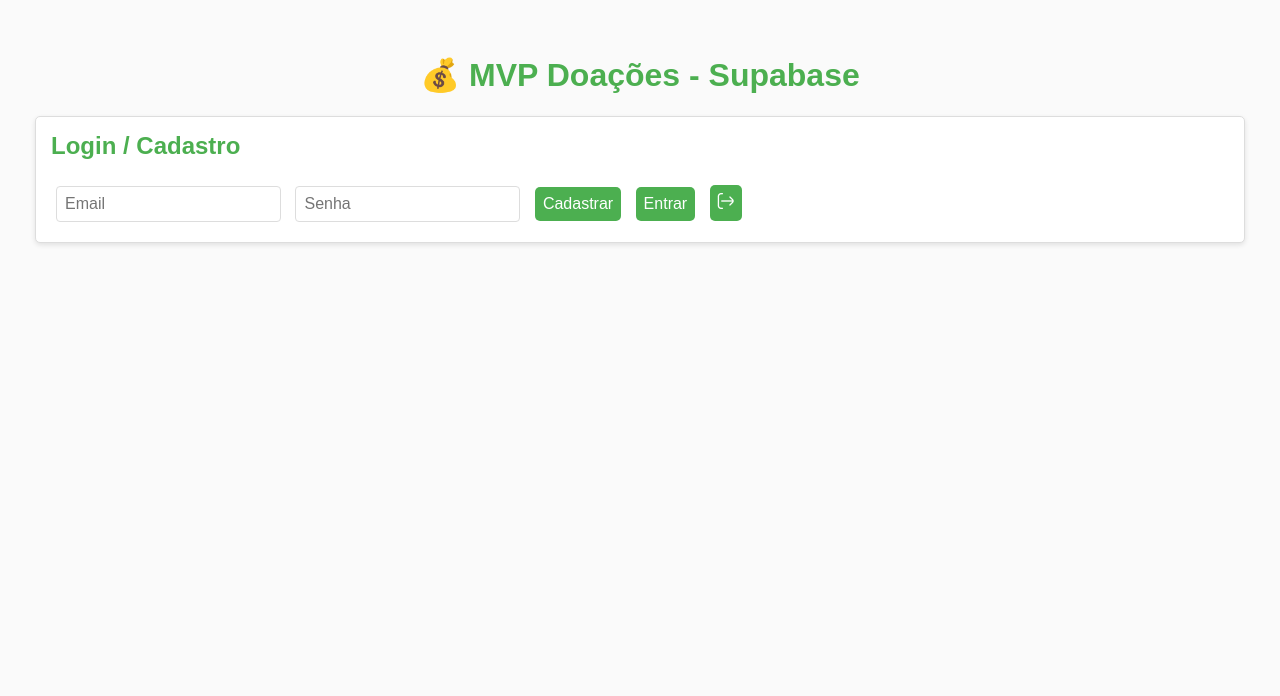
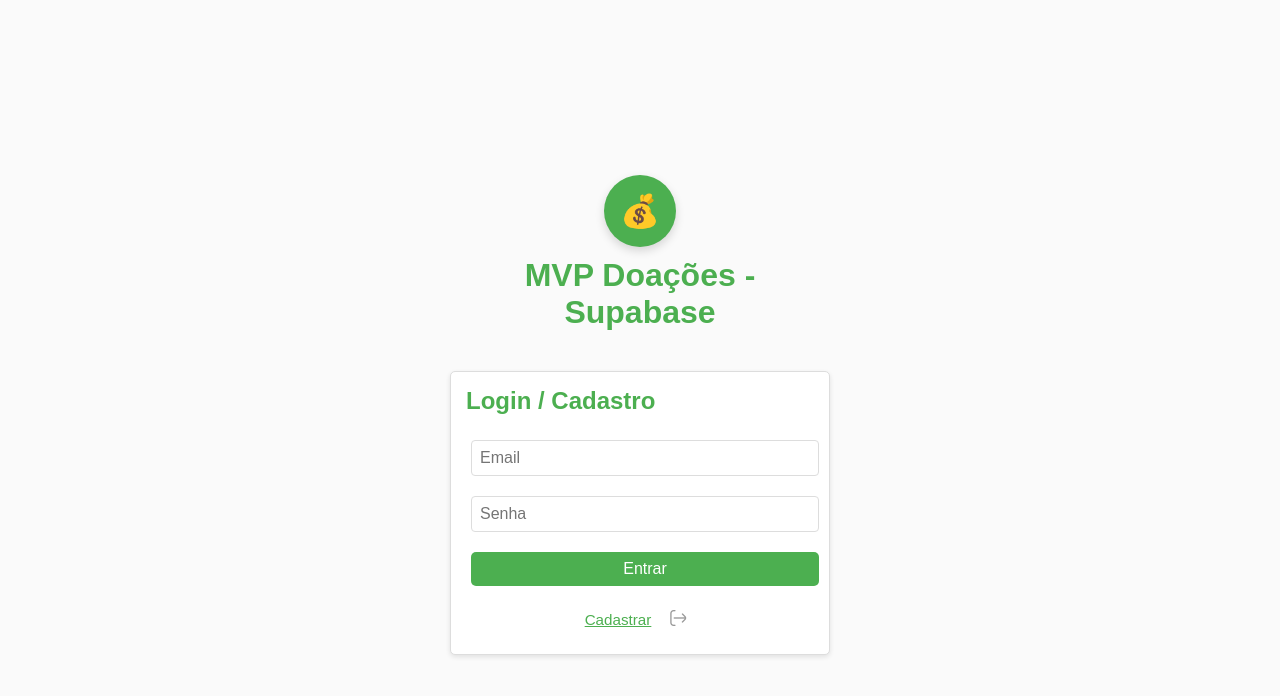
Before and after one commit to IsabelleDutrax/fenix-conecta-local, a plain HTML site: page index.html in a window 1280 px wide. Drawn offline with nearby package versions, Linux system fonts and the light colour scheme; some packages are replaced by stand-ins of ours; a script that the page names is missing.

Commit message:
Redesenha tela de login e adiciona release notes
Centraliza o card de login na tela com circulo de logo, adiciona
barra compacta pos-login e atualiza credenciais do Supabase para o
novo projeto. Documenta o historico do projeto em RELEASE_NOTES.md.

Co-Authored-By: Claude Sonnet 5 <noreply@anthropic.com>

```diff
--- a/index.html
+++ b/index.html
@@ -10,7 +10,7 @@
   <style>
     body {
       font-family: Arial, sans-serif;
-      margin: 20px;
+      margin: 0;
     }
 
     h2 {
@@ -52,16 +52,37 @@
 </head>
 
 <body>
-  <h1>💰 MVP Doações - Supabase</h1>
+  <!-- Login / Signup -->
+  <div id="login-container" class="login-container">
+    <div class="login-card">
+      <div class="logo-circle">💰</div>
+      <h1>MVP Doações - Supabase</h1>
+      <div id="auth-section" class="section auth-section">
+        <h2>Login / Cadastro</h2>
+        <div class="form-group">
+          <input type="email" id="email" placeholder="Email">
+        </div>
+        <div class="form-group">
+          <input type="password" id="password" placeholder="Senha">
+        </div>
+        <button class="btn-block" onclick="signIn()">Entrar</button>
+        <div class="auth-links">
+          <a onclick="signUp()">Cadastrar</a>
+          <button class="icon-btn" onclick="signOut()" title="Sair"><i class="fi fi-rr-exit"></i></button>
+        </div>
+      </div>
+    </div>
+  </div>
 
-  <!-- Login / Signup -->
-  <div id="auth-section" class="section">
-    <h2>Login / Cadastro</h2>
-    <input type="email" id="email" placeholder="Email">
-    <input type="password" id="password" placeholder="Senha">
-    <button onclick="signUp()">Cadastrar</button>
-    <button onclick="signIn()">Entrar</button>
-    <button onclick="signOut()"><i class="fi fi-rr-exit"></i></button>
+  <!-- Barra compacta exibida após o login -->
+  <div id="logged-in-bar" class="logged-in-bar hidden">
+    <div class="logo-circle logo-circle-sm">💰</div>
+    <span class="logged-in-text">Logado como <strong id="userEmailDisplay"></strong></span>
+    <button class="icon-btn" onclick="signOut()" title="Sair">
+      <i class="fi fi-rr-exit"></i> Sair
+    </button>
+  </div>
+  </div>
   </div>
 
   <!-- Doadores -->
@@ -211,6 +232,11 @@
     }
 
     function toggleSections(show) {
+      document.getElementById("login-container").classList.toggle("hidden", show);
+      document.getElementById("logged-in-bar").classList.toggle("hidden", !show);
+      if (show && currentUser) {
+        document.getElementById("userEmailDisplay").textContent = currentUser.email;
+      }
       document.getElementById("doador-section").classList.toggle("hidden", !show);
       document.getElementById("doacao-section").classList.toggle("hidden", !show);
       document.getElementById("interacao-section").classList.toggle("hidden", !show);
--- /dev/null
+++ b/scss/_login.scss
@@ -0,0 +1,144 @@
+// Tela de login centralizada
+.login-container {
+    display: flex;
+    flex-direction: column;
+    align-items: center;
+    justify-content: center;
+    min-height: 100vh;
+    padding: $padding;
+    box-sizing: border-box;
+}
+
+.login-card {
+    width: 100%;
+    max-width: 380px;
+    display: flex;
+    flex-direction: column;
+    align-items: center;
+}
+
+.logo-circle {
+    width: 72px;
+    height: 72px;
+    border-radius: 50%;
+    background: $primary-color;
+    display: flex;
+    align-items: center;
+    justify-content: center;
+    font-size: 2rem;
+    margin-bottom: $margin;
+    box-shadow: 0 4px 10px rgba(0, 0, 0, 0.15);
+}
+
+.login-container h1 {
+    margin: 0 0 $margin * 2 0;
+    text-align: center;
+}
+
+.auth-section {
+    width: 100%;
+    box-sizing: border-box;
+}
+
+.form-group {
+    margin-bottom: $margin;
+
+    input {
+        width: 100%;
+        box-sizing: border-box;
+    }
+}
+
+.btn-block {
+    width: 100%;
+    box-sizing: border-box;
+}
+
+.auth-links {
+    display: flex;
+    align-items: center;
+    justify-content: center;
+    gap: $margin;
+    margin-top: $margin;
+
+    a {
+        color: $primary-color;
+        text-decoration: underline;
+        cursor: pointer;
+        font-size: 0.95rem;
+    }
+}
+
+.icon-btn {
+    background: transparent;
+    color: #999;
+    border: none;
+    padding: 4px;
+    cursor: pointer;
+    font-size: 1rem;
+
+    &:hover {
+        color: $primary-color;
+    }
+}
+
+// Barra compacta exibida após o login
+.logged-in-bar {
+    display: flex;
+    align-items: center;
+    gap: $margin;
+    background-color: white;
+    border: 1px solid $border-color;
+    border-radius: 5px;
+    box-shadow: 0 2px 5px rgba(0, 0, 0, 0.1);
+    padding: $padding / 1.5 $padding;
+    margin: $padding auto;
+    max-width: 700px;
+    box-sizing: border-box;
+
+    .logo-circle-sm {
+        width: 32px;
+        height: 32px;
+        font-size: 1rem;
+        margin-bottom: 0;
+        flex-shrink: 0;
+    }
+
+    .logged-in-text {
+        flex: 1;
+        font-size: 0.9rem;
+        color: #333;
+    }
+
+    .icon-btn {
+        display: flex;
+        align-items: center;
+        gap: 4px;
+        font-size: 0.9rem;
+        white-space: nowrap;
+    }
+}
+
+@media (max-width: 480px) {
+    .logged-in-bar {
+        flex-wrap: wrap;
+        justify-content: center;
+        text-align: center;
+    }
+
+
+    .logo-circle {
+        width: 56px;
+        height: 56px;
+        font-size: 1.5rem;
+    }
+
+    .login-container h1 {
+        font-size: 1.4rem;
+        padding: 0 10px;
+    }
+
+    .login-card {
+        max-width: 100%;
+    }
+}
--- a/scss/main.scss
+++ b/scss/main.scss
@@ -3,3 +3,4 @@
 @import "mixins";
 @import "base";
 @import "components";
+@import "login";
--- a/style.css
+++ b/style.css
@@ -79,4 +79,135 @@ input {
   font-size: 1rem;
 }
 
-/*# sourceMappingURL=style.css.map */
+.login-container {
+  display: flex;
+  flex-direction: column;
+  align-items: center;
+  justify-content: center;
+  min-height: 100vh;
+  padding: 15px;
+  box-sizing: border-box;
+}
+
+.login-card {
+  width: 100%;
+  max-width: 380px;
+  display: flex;
+  flex-direction: column;
+  align-items: center;
+}
+
+.logo-circle {
+  width: 72px;
+  height: 72px;
+  border-radius: 50%;
+  background: #4CAF50;
+  display: flex;
+  align-items: center;
+  justify-content: center;
+  font-size: 2rem;
+  margin-bottom: 10px;
+  box-shadow: 0 4px 10px rgba(0, 0, 0, 0.15);
+}
+
+.login-container h1 {
+  margin: 0 0 20px 0;
+  text-align: center;
+}
+
+.auth-section {
+  width: 100%;
+  box-sizing: border-box;
+}
+
+.form-group {
+  margin-bottom: 10px;
+}
+.form-group input {
+  width: 100%;
+  box-sizing: border-box;
+}
+
+.btn-block {
+  width: 100%;
+  box-sizing: border-box;
+}
+
+.auth-links {
+  display: flex;
+  align-items: center;
+  justify-content: center;
+  gap: 10px;
+  margin-top: 10px;
+}
+.auth-links a {
+  color: #4CAF50;
+  text-decoration: underline;
+  cursor: pointer;
+  font-size: 0.95rem;
+}
+
+.icon-btn {
+  background: transparent;
+  color: #999;
+  border: none;
+  padding: 4px;
+  cursor: pointer;
+  font-size: 1rem;
+}
+.icon-btn:hover {
+  color: #4CAF50;
+}
+
+.logged-in-bar {
+  display: flex;
+  align-items: center;
+  gap: 10px;
+  background-color: white;
+  border: 1px solid #ddd;
+  border-radius: 5px;
+  box-shadow: 0 2px 5px rgba(0, 0, 0, 0.1);
+  padding: 10px 15px;
+  margin: 15px auto;
+  max-width: 700px;
+  box-sizing: border-box;
+}
+.logged-in-bar .logo-circle-sm {
+  width: 32px;
+  height: 32px;
+  font-size: 1rem;
+  margin-bottom: 0;
+  flex-shrink: 0;
+}
+.logged-in-bar .logged-in-text {
+  flex: 1;
+  font-size: 0.9rem;
+  color: #333;
+}
+.logged-in-bar .icon-btn {
+  display: flex;
+  align-items: center;
+  gap: 4px;
+  font-size: 0.9rem;
+  white-space: nowrap;
+}
+
+@media (max-width: 480px) {
+  .logged-in-bar {
+    flex-wrap: wrap;
+    justify-content: center;
+    text-align: center;
+  }
+  .logo-circle {
+    width: 56px;
+    height: 56px;
+    font-size: 1.5rem;
+  }
+  .login-container h1 {
+    font-size: 1.4rem;
+    padding: 0 10px;
+  }
+  .login-card {
+    max-width: 100%;
+  }
+}
```
Also changed, not shown: RELEASE_NOTES.md (added, +38 -0 lines).
